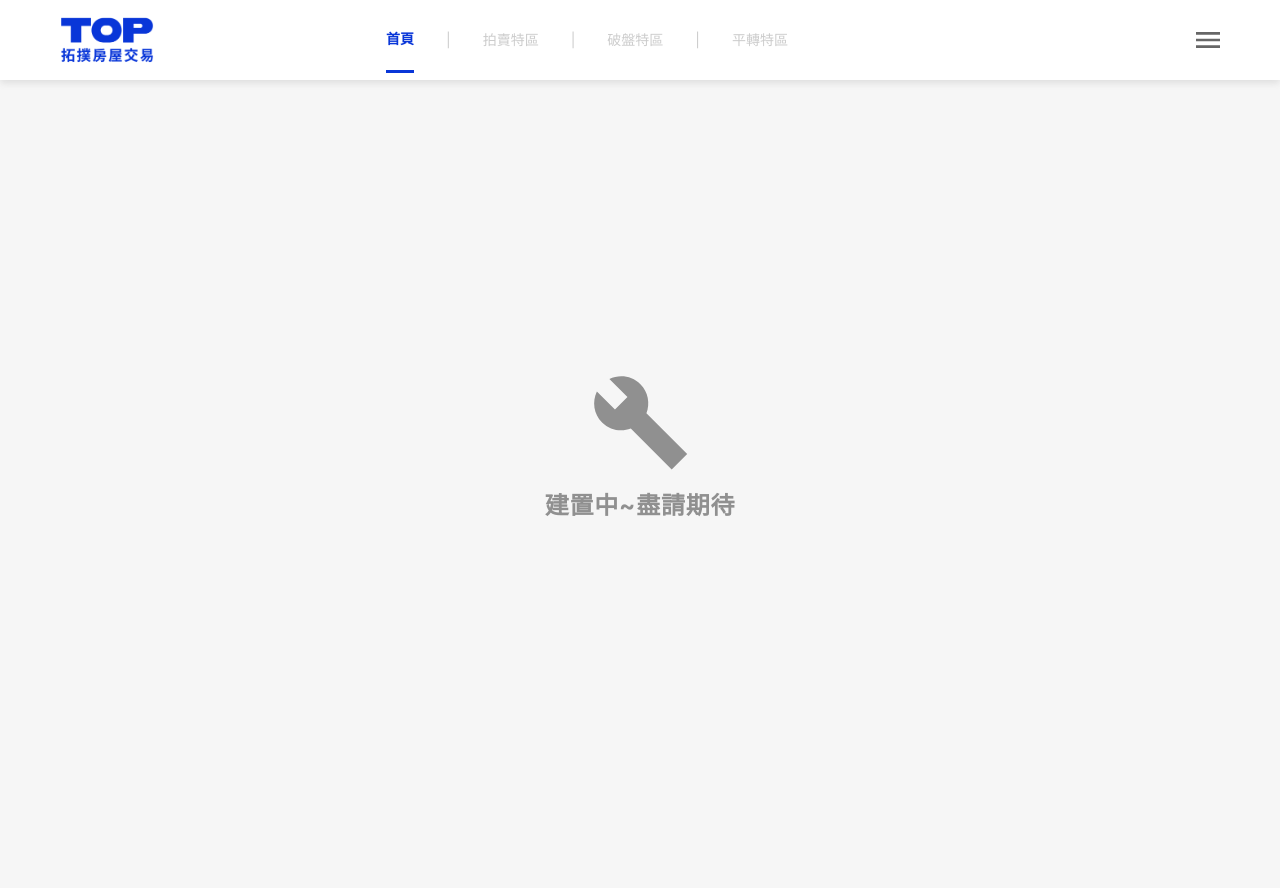
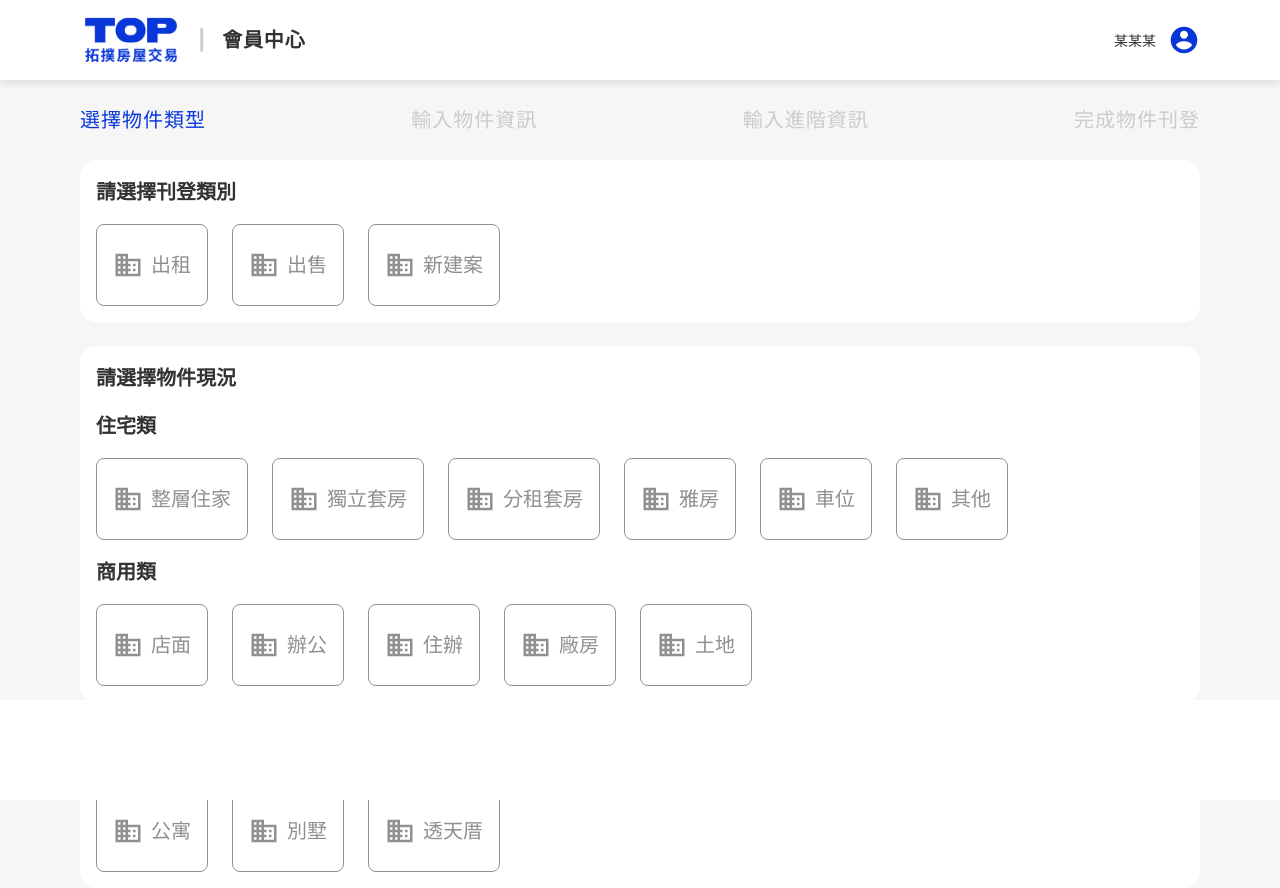
Before and after one commit to Tomcat11111111/housing, a Next.js app: page /housing/Member in a window 1280 px wide. Before the commit this address had no page. Before the commit the page ends 816 px from the top, so only its background shows below. Built offline with nearby package versions, Linux system fonts and the light colour scheme.

Commit message:
feat: 會員頁面

```diff
--- a/src/app/About/page.js
+++ /dev/null
@@ -1,23 +0,0 @@
-'use client';
-
-import Header from '@/components/layout/Header/Header';
-
-export default function Anout() {
-  return (
-    <div>
-      <Header />
-      <div
-        style={{
-          height: '100vh',
-          width: '100%',
-          display: 'flex',
-          justifyContent: 'center',
-          alignItems: 'center',
-          color: 'darkblue',
-        }}
-      >
-        <h1>關於我頁面，什麼時候會生出來呢？</h1>
-      </div>
-    </div>
-  );
-}
--- /dev/null
+++ b/src/app/Member/FieldGroup.jsx
@@ -0,0 +1,8 @@
+const FieldGroup = (props) => (
+  <div className="p-4 flex flex-col gap-4 bg-white rounded-2xl border-solid border-1 border-[#E9E9E9]">
+    <h1 className="text-[#333] text-xl font-bold leading-8">{props.title}</h1>
+    <>{props.children}</>
+  </div>
+);
+
+export default FieldGroup;
--- /dev/null
+++ b/src/app/Member/ItemType.jsx
@@ -0,0 +1,46 @@
+import Button from '@/components/common/Button/Button';
+
+import FieldGroup from './FieldGroup';
+import ItemTypeButton from './ItemTypeButton';
+
+const ItemType = () => {
+  return (
+    <div className="flex flex-col gap-6 mt-6">
+      <FieldGroup title="請選擇刊登類別">
+        <div className="flex gap-6">
+          <ItemTypeButton buttonText="出租" />
+          <ItemTypeButton buttonText="出售" />
+          <ItemTypeButton buttonText="新建案" />
+        </div>
+      </FieldGroup>
+      <FieldGroup title="請選擇物件現況">
+        <h1 className="text-[#333] text-xl font-bold leading-8">住宅類</h1>
+        <div className="flex gap-6">
+          <ItemTypeButton buttonText="整層住家" />
+          <ItemTypeButton buttonText="獨立套房" />
+          <ItemTypeButton buttonText="分租套房" />
+          <ItemTypeButton buttonText="雅房" />
+          <ItemTypeButton buttonText="車位" />
+          <ItemTypeButton buttonText="其他" />
+        </div>
+        <h1 className="text-[#333] text-xl font-bold leading-8">商用類</h1>
+        <div className="flex gap-6">
+          <ItemTypeButton buttonText="店面" />
+          <ItemTypeButton buttonText="辦公" />
+          <ItemTypeButton buttonText="住辦" />
+          <ItemTypeButton buttonText="廠房" />
+          <ItemTypeButton buttonText="土地" />
+        </div>
+      </FieldGroup>
+      <FieldGroup title="請選擇物件型態">
+        <div className="flex gap-6">
+          <ItemTypeButton buttonText="公寓" />
+          <ItemTypeButton buttonText="別墅" />
+          <ItemTypeButton buttonText="透天厝" />
+        </div>
+      </FieldGroup>
+    </div>
+  );
+};
+
+export default ItemType;
--- /dev/null
+++ b/src/app/Member/ItemTypeButton.jsx
@@ -0,0 +1,24 @@
+import Button from '@/components/common/Button/Button';
+import Domain from '@/components/icon/Domain/Domain';
+
+const ItemTypeButton = ({ buttonText, action }) => {
+  return (
+    <Button
+      buttonText={buttonText}
+      icon={<Domain color="#909090" />}
+      iconPosition="left"
+      action={action}
+      buttonStyle={{
+        padding: '24px 16px',
+        gap: '8px',
+        borderRadius: '8px',
+        color: '#909090',
+        fontSize: '20px',
+        lineHeight: '32px',
+        border: '1px solid #909090',
+      }}
+    />
+  );
+};
+
+export default ItemTypeButton;
--- /dev/null
+++ b/src/app/Member/MemberFooter.js
@@ -0,0 +1,30 @@
+'use client';
+
+import Button from '@/components/common/Button/Button';
+import SmallArrow from '@/components/icon/SmallArrow/SmallArrow';
+
+import styles from './MemberFooter.module.scss';
+
+const MemberFooter = () => {
+  return (
+    <footer className={styles.footer} style={{ justifyContent: 'end' }}>
+      <Button
+        buttonText="下一步"
+        isDisabled
+        buttonStyle={{
+          padding: '8px 16px',
+          display: 'flex',
+          gap: '8px',
+        }}
+        textStyle={{
+          color: '#FFF',
+          fontWeight: 600,
+        }}
+        iconPosition="right"
+        icon={<SmallArrow color="#FFF" size={24} />}
+      />
+    </footer>
+  );
+};
+
+export default MemberFooter;
--- /dev/null
+++ b/src/app/Member/MemberFooter.module.scss
@@ -0,0 +1,10 @@
+.footer {
+  position: fixed;
+  bottom: 0;
+  left: 0;
+  height: 100px;
+  width: 100%;
+  padding: 24px 80px;
+  background-color: rgba(255, 255, 255);
+  display: flex;
+}
--- /dev/null
+++ b/src/app/Member/MemberHeader.js
@@ -0,0 +1,27 @@
+import Logo from '@/components/common/Logo/Logo';
+
+import Account from '@/icon/Account/Account';
+
+import styles from './MemberHeader.module.scss';
+
+const MemberHeader = () => {
+  return (
+    <header className={styles.headerContainer}>
+      <div className={styles.header}>
+        <div className={styles.headerContent}>
+          <div className={styles.iconArea}>
+            <Logo size="big" />
+            <span className={styles.stroke}>|</span>
+            <p>會員中心</p>
+          </div>
+          <div className={styles.memberArea}>
+            <p>某某某</p>
+            <Account color="#0936D8" />
+          </div>
+        </div>
+      </div>
+    </header>
+  );
+};
+
+export default MemberHeader;
--- /dev/null
+++ b/src/app/Member/MemberHeader.module.scss
@@ -0,0 +1,47 @@
+.headerContainer {
+  height: 80px;
+}
+
+.header {
+  position: fixed;
+  top: 0;
+  left: 0;
+  width: 100%;
+  backdrop-filter: blur(10px);
+  z-index: 5;
+  height: 80px;
+  display: flex;
+  align-items: center;
+  background-color: rgba(255, 255, 255);
+  box-shadow: 0px 2px 8px 0px rgba(99, 99, 99, 0.2);
+}
+
+.headerContent {
+  margin: 0 80px;
+  display: flex;
+  justify-content: space-between;
+  width: 100%;
+}
+
+.iconArea {
+  padding: 16px 0;
+  display: flex;
+  align-items: center;
+  color: #333;
+  font-size: 20px;
+  font-weight: 700;
+  line-height: 32px; /* 160% */
+  letter-spacing: 0.8px;
+  gap: 16px;
+}
+
+.stroke {
+  color: #ccc;
+}
+
+.memberArea {
+  display: flex;
+  align-items: center;
+  gap: 12px;
+  font-size: 14px;
+}
--- /dev/null
+++ b/src/app/Member/StepBar.js
@@ -0,0 +1,25 @@
+'use client';
+
+const StepBar = ({ step }) => {
+  const steps = [
+    '選擇物件類型',
+    '輸入物件資訊',
+    '輸入進階資訊',
+    '完成物件刊登',
+  ];
+
+  return (
+    <div className="flex justify-between text-[#CCC] tracking-wider leading-8 text-xl text-center">
+      {steps.map((stepName, i) => (
+        <div
+          key={stepName}
+          className={`${i === step ? 'text-[#0936D8]' : 'text-[#CCC]'}`}
+        >
+          {stepName}
+        </div>
+      ))}
+    </div>
+  );
+};
+
+export default StepBar;
--- /dev/null
+++ b/src/app/Member/page.js
@@ -0,0 +1,31 @@
+'use client';
+
+import { useState } from 'react';
+
+import ItemType from './ItemType';
+import MemberFooter from './MemberFooter';
+import MemberHeader from './MemberHeader';
+import StepBar from './StepBar';
+
+const Member = () => {
+  const [step, setStep] = useState(0);
+
+  return (
+    <div style={{ height: '100%' }}>
+      <MemberHeader />
+      <div
+        style={{
+          height: '100vh-180px',
+          overflow: 'auto',
+          margin: '24px 80px 0',
+        }}
+      >
+        <StepBar step={step} />
+        {step === 0 && <ItemType />}
+      </div>
+      <MemberFooter />
+    </div>
+  );
+};
+
+export default Member;
--- a/src/app/Search/FilterCheckbox.js
+++ b/src/app/Search/FilterCheckbox.js
@@ -4,7 +4,7 @@ import styles from './FilterCheckbox.module.scss';
 
 export default function FilterCheckbox({
   optionList = [],
-  selectedOptions,
+  selectedOptions = [],
   onChange,
 }) {
   const isEven = (num) => num % 2 === 0;
```
